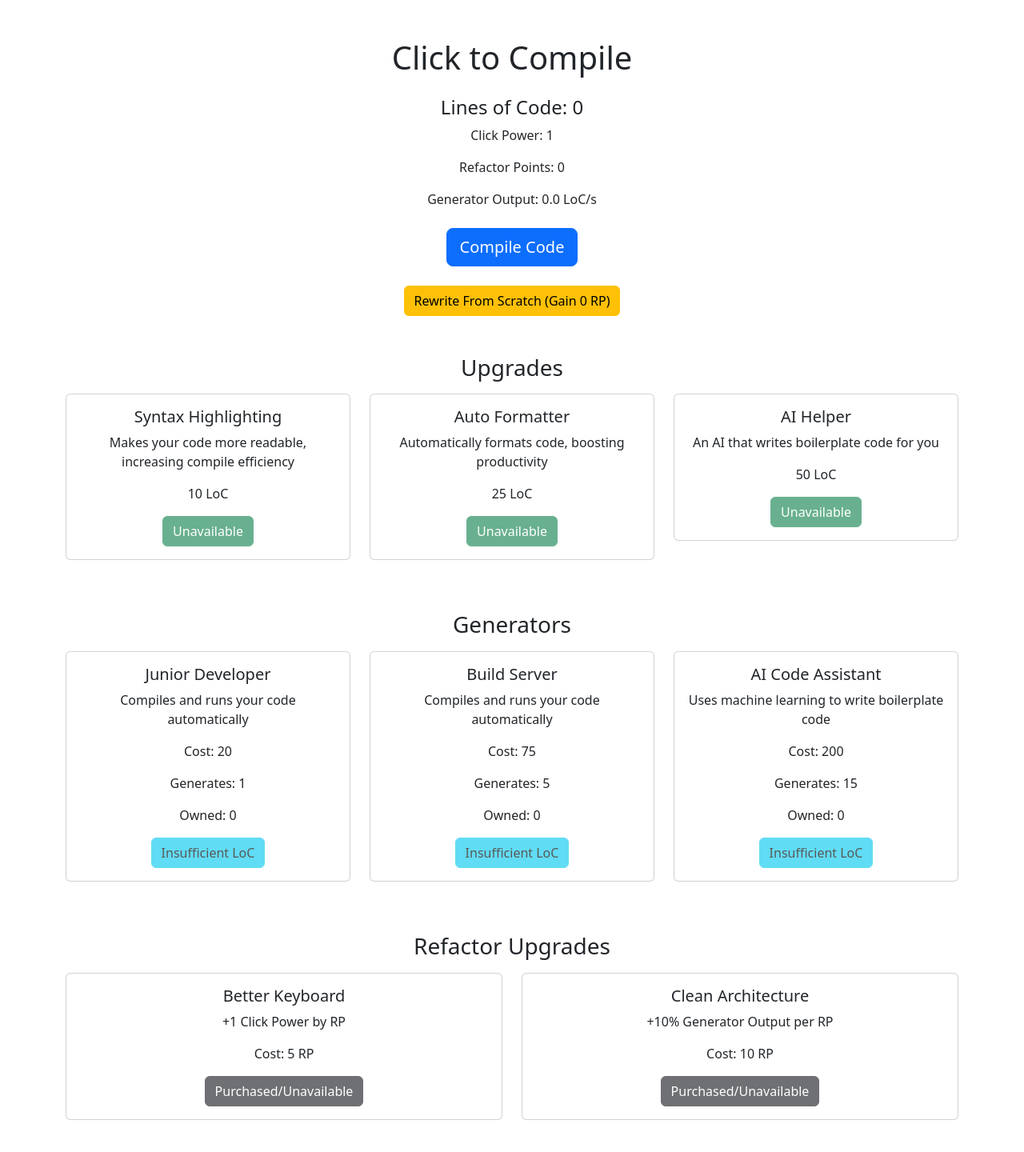
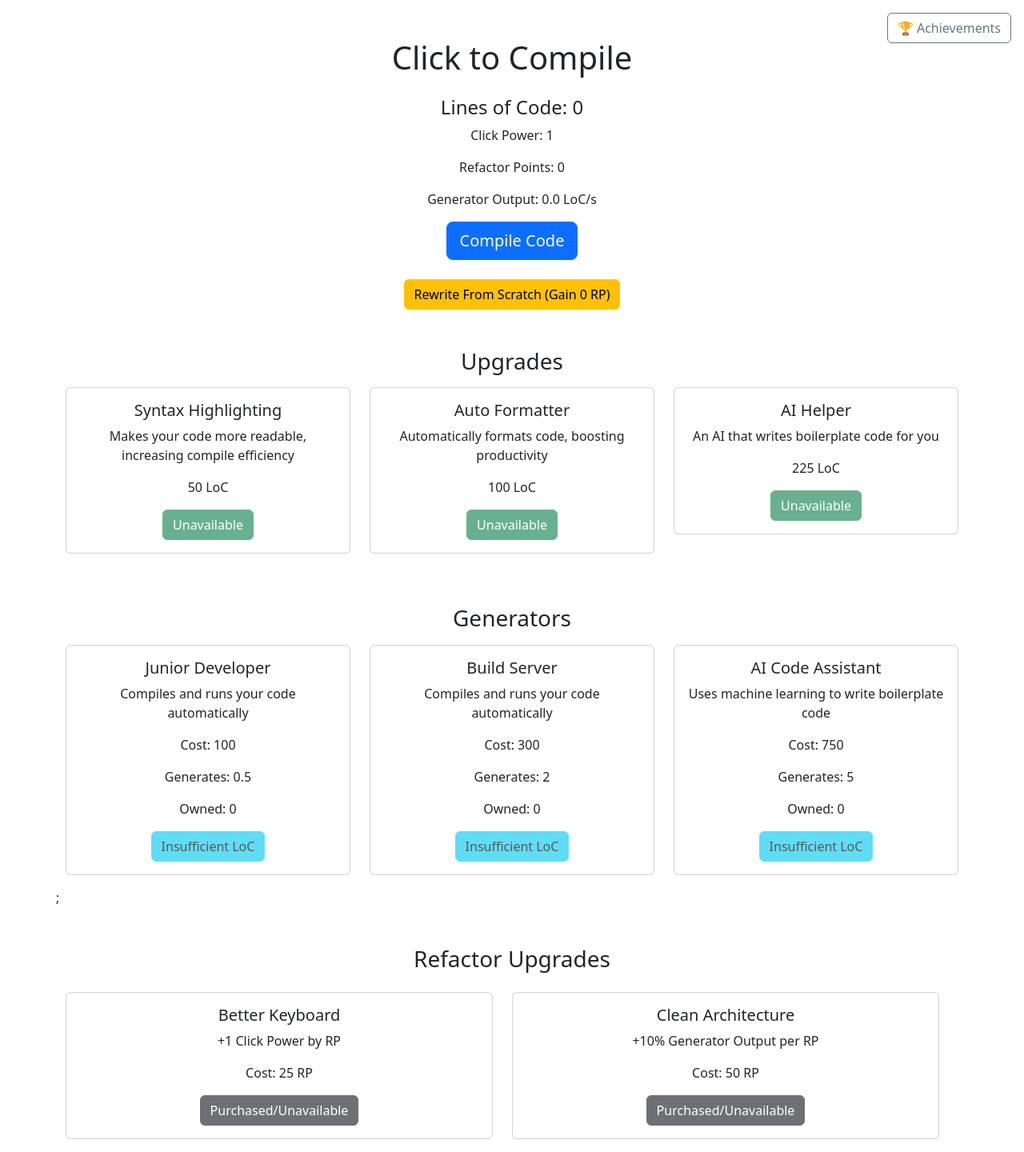
Before and after one commit to I3lade02/web_clicker_game, a React (Create React App) app: page / in a window 1280 px wide. Shown: the whole page at 80% size. Before the commit the page ends 1416 px from the top, so only its background shows below. Built offline with nearby package versions, Linux system fonts and the light colour scheme.

Commit message:
added achievements panel, changed costs and added dynamicCost feature which increases costs of generators after every buy

```diff
--- a/src/App.js
+++ b/src/App.js
@@ -6,6 +6,7 @@ import UpgradeCard from './components/UpgradeCard';
 import GeneratorCard from './components/GeneratorCard';
 import PrestigeUpgradeCard from './components/PrestigeUpgradeCard';
 import AchievementToast from './components/AchievementToast';
+import AchievementsPanel from './components/AchievementsPanel';
 import { upgrades } from './features/upgrades';
 import { generators } from './features/generators';
 import { prestigeUpgrades } from './features/prestigeUpgrades';
@@ -24,6 +25,7 @@ function App() {
   const [purchasedPrestigeUpgrades, setPurchasedPrestigeUpgrades] = useState([]);
   const [unlockedAchievements, setUnlockedAchievements] = useState([]);
   const [recentAchievement, setRecentAchievement] = useState(null);
+  const [showAchievements, setShowAchievements] = useState(false);
 
   const clickBonus = purchasedPrestigeUpgrades.includes('click-boost') ? refactorPoints : 0;
   const generatorMultiplier = purchasedPrestigeUpgrades.includes('generator-efficiency') ? 1 + refactorPoints * 0.1 : 1;
@@ -97,12 +99,14 @@ function App() {
     }
   };
 
-  const handleBuyGenerator = (generator) => {
-    if (linesOfCode >= generator.baseCost) {
-      setLinesOfCode((prev) => prev - generator.baseCost);
+  const handleBuyGenerator = (generator, cost) => {
+    const qty = purchasedGenerators[generator.id] || 0;
+    const dynamicCost = cost;
+    if (linesOfCode >= dynamicCost) {
+      setLinesOfCode((prev) => prev - dynamicCost);
       setPurchasedGenerators((prev) => ({
         ...prev,
-        [generator.id]: (prev[generator.id] || 0) + 1
+        [generator.id]: qty + 1
       }));
     }
   };
@@ -135,6 +139,11 @@ function App() {
   return (
     <div className="container text-center mt-5">
       <h1>Click to Compile</h1>
+      <button
+        className='btn btn-outline-secondary position-absolute top-0 end-0 m-3'
+        onClick={() => setShowAchievements(true)}>
+          🏆 Achievements
+        </button>
       <CodeStatsPanel loc={linesOfCode} clickPower={clickPower + clickBonus} refactorPoints={refactorPoints} generatorIncome={generatorIncome} />
       <CodeClicker onClick={handleClick} />
 
@@ -161,17 +170,21 @@ function App() {
 
       <h3 className="mt-5">Generators</h3>
       <div className="row mt-3">
-        {generators.map((gen) => (
-          <div className="col-md-4 mb-3" key={gen.id}>
-            <GeneratorCard
-              generator={gen}
-              quantity={purchasedGenerators[gen.id] || 0}
-              onBuy={() => handleBuyGenerator(gen)}
-              disabled={linesOfCode < gen.baseCost}
-            />
-          </div>
-        ))}
-      </div>
+        {generators.map((gen) => {
+          const qty = purchasedGenerators[gen.id] || 0;
+          const dynamicCost = gen.baseCost * Math.pow(1.15, qty);
+          return (
+            <div className='col-md-4 mb-3' key={gen.id}>
+              <GeneratorCard
+                generator={gen}
+                quantity={qty}
+                currentCost={dynamicCost}
+                onBuy={() => handleBuyGenerator(gen, dynamicCost)}
+                disabled={linesOfCode < dynamicCost}
+              />
+        </div>
+          );
+        })};
 
       <h3 className='mt-5'>Refactor Upgrades</h3>
       <div className='row mt-3'>
@@ -185,6 +198,13 @@ function App() {
           </div>
         ))}
       </div>
+      <AchievementsPanel
+        show={showAchievements}
+        onClose={() => setShowAchievements(false)}
+        unlocked={unlockedAchievements}
+        stats={{ totalClicks, totalLinesOfCode}}
+      />
+    </div>
     </div>
   );
 }
--- /dev/null
+++ b/src/components/AchievementsPanel.jsx
@@ -0,0 +1,47 @@
+import React from 'react';
+import { Offcanvas, ProgressBar } from 'react-bootstrap';
+import { achievements } from '../features/achievements';
+
+function AchievementsPanel({ show, onClose, unlocked, stats}) {
+    const totalAchieved = unlocked.length;
+    const totalAvailable = achievements.length;
+    const overallProgress = (totalAchieved / totalAvailable) * 100;
+
+    const getProgress = (ach) => {
+        if (ach.id === 'first-click') return Math.min(stats.totalClicks, 1);
+        if (ach.id === 'ten-thousand-loc') return Math.min(stats.totalLinesOfCode, 10000);
+        if (ach.id === 'clickmaster') return Math.min(stats.totalClicks, 1000);
+        return 0;
+    };
+
+    return (
+        <Offcanvas show={show} onHide={onClose} placement='end'>
+            <Offcanvas.Header closeButton>
+                <Offcanvas.Title>Achievements</Offcanvas.Title>
+            </Offcanvas.Header>
+            <Offcanvas.Body>
+                <h6>Total Progress</h6>
+                <ProgressBar now={overallProgress} label={`${Math.floor(overallProgress)}%`} className='mb-4' />
+
+                {achievements.map((ach) => {
+                    const isUnlocked = unlocked.includes(ach.id);
+                    const current = getProgress(ach);
+                    const goal = ach.id === 'first-click' ? 1 : ach.id === 'ten-thousand-loc' ? 10000 : ach.id === 'clickmaster' ? 1000 : 1;
+                    return (
+                        <div key={ach.id} className='mb-3'>
+                            <h6>{isUnlocked ? '✅' : '🔒'} {ach.name}</h6>
+                            <p>{ach.description}</p>
+                            <ProgressBar
+                                now={(current / goal) * 100}
+                                label={`${Math.floor((current / goal) * 100)}%`}
+                                variant={isUnlocked ? 'success' : 'secondary'}
+                            />
+                        </div>
+                    );
+                })}
+            </Offcanvas.Body>
+        </Offcanvas>
+    );
+}
+
+export default AchievementsPanel;
--- a/src/components/CodeClicker.jsx
+++ b/src/components/CodeClicker.jsx
@@ -1,12 +1,37 @@
-import React from 'react';
+import React, { useState } from 'react';
 import { Button } from 'react-bootstrap';
+import '../styles/main.css';
 
 function CodeClicker({ onClick }) {
+    const [clicks, setClicks] = useState([]);
+
+    const handleClick = (e) => {
+        const newClick = {
+            id: Date.now(),
+            x: e.clientX,
+            y: e.clientY,
+        };
+        setClicks((prev) => [...prev, newClick]);
+        onClick();
+        setTimeout(() => {
+            setClicks((prev) => prev.filter((c) => c.id !== newClick.id));
+        }, 1000);
+    };
+
     return (
-        <div className='my-4'>
-            <Button variant='primary' size='lg' onClick={onClick}>
+        <div className='click-area' onClick={handleClick}>
+            <Button variant='primary' size='lg'>
                 Compile Code
             </Button>
+            {clicks.map((click) => (
+                <span
+                    key={click.id}
+                    className='floating-text'
+                    style={{ left: click.x, top: click.y }}
+                >
+                    +LOC
+                </span>
+            ))}
         </div>
     );
 }
--- a/src/components/GeneratorCard.jsx
+++ b/src/components/GeneratorCard.jsx
@@ -1,13 +1,13 @@
 import React from 'react';
 import { Card, Button } from 'react-bootstrap';
 
-function GeneratorCard({ generator, quantity, onBuy, disabled }) {
+function GeneratorCard({ generator, quantity, onBuy, disabled, currentCost }) {
     return (
-        <Card>
+        <Card className={`generator-card ${quantity > 0 ? 'active-generator' : ''}`}>
             <Card.Body>
                 <Card.Title>{generator.name}</Card.Title>
                 <Card.Text>{generator.description}</Card.Text>
-                <Card.Text>Cost: {generator.baseCost}</Card.Text>
+                <Card.Text>Cost: {Math.floor(currentCost)}</Card.Text>
                 <Card.Text>Generates: {generator.locPerSecond}</Card.Text>
                 <Card.Text>Owned: {quantity}</Card.Text>
                 <Button variant="info" onClick={onBuy} disabled={disabled}>
--- a/src/features/generators.js
+++ b/src/features/generators.js
@@ -3,21 +3,21 @@ export const generators = [
         id: 'junior-dev',
         name: 'Junior Developer',
         description: 'Compiles and runs your code automatically',
-        baseCost: 20,
-        locPerSecond: 1,
+        baseCost: 100,
+        locPerSecond: 0.5,
     },
     {
         id: 'build-server',
         name: 'Build Server',
         description: 'Compiles and runs your code automatically',
-        baseCost: 75,
-        locPerSecond: 5,
+        baseCost: 300,
+        locPerSecond: 2,
     },
     {
         id: 'ai-coder',
         name: 'AI Code Assistant',
         description: 'Uses machine learning to write boilerplate code',
-        baseCost: 200,
-        locPerSecond: 15,
+        baseCost: 750,
+        locPerSecond: 5,
     },
 ];
--- a/src/features/prestigeUpgrades.js
+++ b/src/features/prestigeUpgrades.js
@@ -3,12 +3,12 @@ export const prestigeUpgrades = [
         id: 'click-boost',
         name: 'Better Keyboard',
         description: '+1 Click Power by RP',
-        cost: 5,
+        cost: 25,
     },
     {
         id: 'generator-efficiency',
         name: 'Clean Architecture',
         description: '+10% Generator Output per RP',
-        cost: 10,
+        cost: 50,
     },
 ];
--- a/src/features/upgrades.js
+++ b/src/features/upgrades.js
@@ -3,21 +3,21 @@ export const upgrades = [
         id: 'syntax-highlight',
         name: 'Syntax Highlighting',
         description: 'Makes your code more readable, increasing compile efficiency',
-        cost: 10,
-        bonus: 1
+        cost: 50,
+        bonus: 0.5,
     },
     {
         id: 'auto-formatter',
         name: 'Auto Formatter',
         description: 'Automatically formats code, boosting productivity',
-        cost: 25,
-        bonus: 2,
+        cost: 100,
+        bonus: 1,
     },
     {
         id: 'ai-helper',
         name: 'AI Helper',
         description: 'An AI that writes boilerplate code for you',
-        cost: 50,
-        bonus: 5,
+        cost: 225,
+        bonus: 2.5,
     },
 ];
--- a/src/styles/main.css
+++ b/src/styles/main.css
@@ -0,0 +1,45 @@
+.floating-text {
+    position: fixed;
+    color: limegreen;
+    font-weight: bold;
+    animation: floatUp 1s ease-out forwards;
+    pointer-events: none;
+    z-index: 1000;
+}
+
+@keyframes floatUp {
+    0% {
+        opacity: 1;
+        transform: translateY(0);
+    }
+    100% {
+        opacity: 0;
+        transform: translateY(-40px);
+    }
+}
+
+.generator-card {
+    transition: box-shadow 0.3s ease-in-out;
+}
+
+.active-generator {
+    box-shadow: 0 0 10px 2px #00ff99;
+    animation: pulseGlow 2s infinite;
+}
+
+@keyframes pulseGlow {
+    0% {
+        box-shadow: 0 0 10px 2px #00ff99;
+    }
+    50% {
+        box-shadow: 0 0 20px 4px #00ffaa;
+    }
+    100% {
+        box-shadow: 0 0 10px 2px #00ff99;
+    }
+}
+
+.click-area {
+    position: relative;
+    display: inline-block;
+}
```
